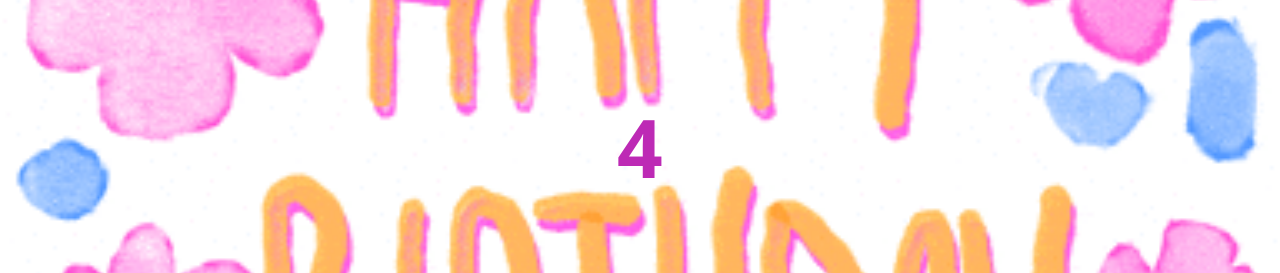
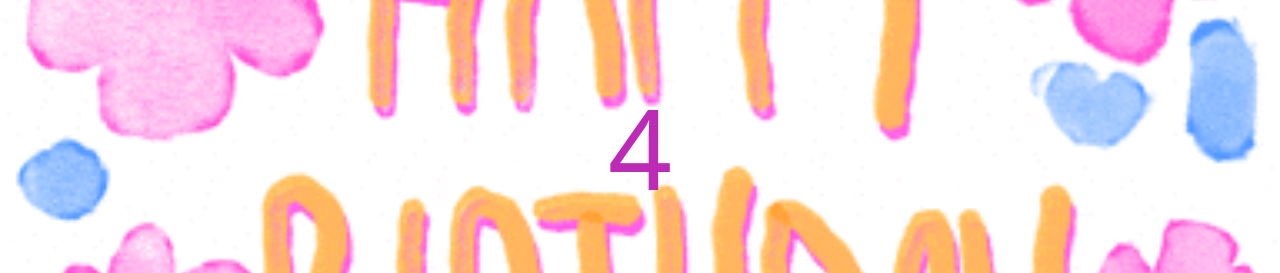
Before and after one commit to LucasLeNumerique/kassa-gifts, a plain HTML site: page index.html in a window 1280 px wide. Both pictures are taken after a click on the button "Réclamation des cadeaux". Shown: the part 254-527 px from the top of the page. Drawn offline with Linux system fonts and the light colour scheme; a web font is replaced by a local one.

Commit message:
countdown font medium

```diff
--- a/style.css
+++ b/style.css
@@ -28,8 +28,8 @@ body {
 /* Countdown Fade Effect */
 #countdown {
     display: none;
-    font-size: 5rem;
-    font-weight: bold;
+    font-size: 7rem;
+    font-weight: medium;
     color: rgb(189, 42, 181);
     opacity: 0; /* Start with hidden countdown */
     transition: opacity 0.25s ease-in-out; /* Smooth fade-in for countdown */
```
